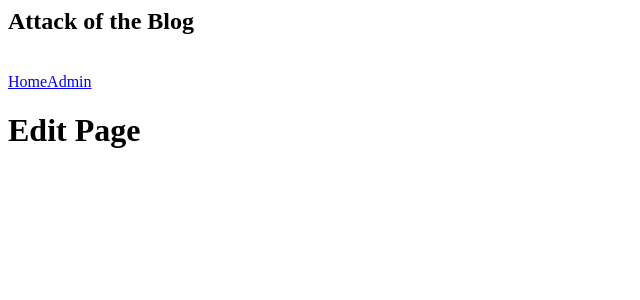
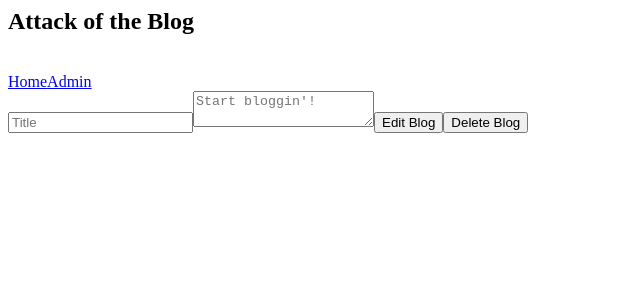
Before and after one commit to Harbison0906/Full-Stack-Blog, a React app: page /edit/1 in a window 1280 px wide. Shown: the top 300 px of the page, without its empty margins (0-640 px from the left). Built offline with nearby package versions, Linux system fonts and the light colour scheme; no server answers.

Commit message:
added blogPost component to show a single blog post

```diff
--- a/src/client/App.tsx
+++ b/src/client/App.tsx
@@ -3,6 +3,7 @@ import { BrowserRouter, Switch, Route, Link, Redirect } from 'react-router-dom';
 import Home from './components/Home';
 import Admin from './components/Admin';
 import Edit from './components/Edit';
+import BlogPost from './components/BlogPost';
 
 export default class App extends React.Component {
 
@@ -26,7 +27,8 @@ export default class App extends React.Component {
 						<Route exact path="/" component={Home} />
 						<Route exact path="/admin" component={Admin} />
 						<Route exact path="/edit/:id" component={Edit}/>
-						<Redirect from="*" to="/" />
+						<Route exact path="/blogpost/:id" component={BlogPost} />
+						<Redirect from="*" to="/"/>
 					</Switch>
 				</BrowserRouter>
 
--- /dev/null
+++ b/src/client/components/BlogPost.tsx
@@ -0,0 +1,44 @@
+import React, { Component } from 'react';
+import { RouteComponentProps } from 'react-router';
+import { IBlog } from '../utils/interfaces';
+
+
+export default class BlogPost extends Component<IBlogPostProps, IBlogPostState> {
+
+  constructor(props: IBlogPostProps) {
+    super(props);
+    this.state = {
+      title: '',
+      content: ''
+    };
+  }
+
+  componentDidMount() {
+    fetch(`/api/blogs/${this.props.match.params.id}`)
+      .then(res => res.json())
+      .then((blog: IBlog) => this.setState({ title: blog.title, content: blog.content }));
+  }
+
+  render() {
+    return (
+
+      <section className="row justify-content-center">
+        <div className="card shadow-sm">
+          <div className="card-body">
+            <h5 className="card-title">{this.state.title}</h5>
+            <h6 className="card-author">By Seth Harbison</h6>
+            {/* <p className="card-date">{blog._created}</p> */}
+            <p className="card-text">{this.state.content}</p>
+          </div>
+        </div>
+      </section>
+    );
+  }
+
+}
+
+interface IBlogPostProps extends RouteComponentProps<{ id: string }> { }
+interface IBlogPostState {
+  title: string,
+  content: string
+}
--- a/src/client/components/Edit.tsx
+++ b/src/client/components/Edit.tsx
@@ -1,22 +1,105 @@
 import React, { Component } from 'react';
 import { RouteComponentProps } from 'react-router';
+import { IBlog } from '../utils/interfaces';
 
 export default class Edit extends Component<IEditProps, IEditState> {
 
   constructor(props: IEditProps) {
     super(props);
-    this.state = {};
+    this.state = {
+      title: '',
+      content: ''
+    };
+  }
+
+  handleUserChange = (event: React.ChangeEvent<HTMLInputElement>) => {
+    this.setState({ title: event.target.value });
+  }
+
+  handleChange = (event: React.ChangeEvent<HTMLTextAreaElement>) => {
+    this.setState({ content: event.target.value });
+  }
+
+  componentDidMount() {
+    fetch(`/api/blogs/${this.props.match.params.id}`)
+      .then(res => res.json())
+      .then((blog: IBlog) => this.setState({ title: blog.title, content: blog.content }));
+  }
+
+  editBlog = (e: React.MouseEvent<HTMLButtonElement>) => {
+    e.preventDefault();
+    const data = { title: this.state.title, content: this.state.content }
+    fetch(`/api/blogs/${this.props.match.params.id}`, {
+      method: 'PUT',
+      headers: {
+        'Content-Type': 'application/json'
+      },
+      body: JSON.stringify(data)
+    })
+      .then(res => res.json())
+      .then(data => {
+        console.log(data);
+        this.props.history.push('/');
+      })
+  }
+
+  deleteBlog = (e: React.MouseEvent<HTMLButtonElement>) => {
+    e.preventDefault();
+    fetch(`/api/blogs/${this.props.match.params.id}`, {
+      method: 'delete'
+    })
+      .then(response => response.json())
+      .then(data => {
+        console.log(data);
+        this.props.history.push('/');
+      })
   }
 
   render() {
     return (
       <div>
-        <h1>Edit Page</h1>
+        <section className="newBlog">
+          <div className="container">
+            <section className="row justify-content-center">
+              <article className="col-md-7">
+                <div className="card shadow-sm">
+                  <div className="card-body">
+                    <form className="form-group">
+                      <input value={this.state.title} onChange={this.handleUserChange} id="title" type="text" className="form-control shadow-sm" placeholder="Title" aria-label="Title" aria-describedby="basic-addon1" />
+                      <textarea
+                        className="shadow-sm form-control mb-3"
+                        aria-label="With textarea"
+                        placeholder="Start bloggin'!"
+                        value={this.state.content}
+                        onChange={this.handleChange}
+                      />
+                      <button
+                        id="editBlog"
+                        className="btn"
+                        onClick={this.editBlog}  //updates Blog when clicked
+                      >Edit Blog</button>
+                      <button
+                        id="deleteBlog"
+                        className="btn"
+                        onClick={this.deleteBlog}  //deletes Blog when clicked
+                      >Delete Blog</button>
+                    </form>
+                  </div>
+                </div>
+              </article>
+            </section>
+          </div>
+        </section>
       </div>
+
+
     );
   }
 
 }
 
-interface IEditProps extends RouteComponentProps {}
-interface IEditState {}
+interface IEditProps extends RouteComponentProps<{ id: string }> { }
+interface IEditState {
+  title: string,
+  content: string
+}
--- a/src/client/components/Home.tsx
+++ b/src/client/components/Home.tsx
@@ -28,10 +28,10 @@ export default class Home extends Component<IHomeProps, IHomeState> {
                 <div key={blog.id} className="col-md-7">
                   <div className="card shadow-sm">
                     <div className="card-body">
-                      <h5 className="card-title">{blog.title}</h5>
+                      <Link to={`/blogpost/${blog.id}`} className="card-title"><h5>{blog.title}</h5></Link>
                       <h6 className="card-author">By Seth Harbison</h6>
                       <p className="card-date">{blog._created}</p>
-                      <p className="card-text">{blog.content}</p>
+                      <p className="card-text">{blog.content.substring(0, 75)} ...</p>
                       <Link className="link" to={`/edit/${blog.id}`} >
                         <button
                           id="editButton"
@@ -52,7 +52,7 @@ export default class Home extends Component<IHomeProps, IHomeState> {
 
 }
 
-export interface IHomeProps extends RouteComponentProps <{ id: string }>{ }
+export interface IHomeProps extends RouteComponentProps<{ id: string }> { }
 
 export interface IHomeState {
   blogs: IBlog[]
--- a/src/server/db/queries/blogs.ts
+++ b/src/server/db/queries/blogs.ts
@@ -3,7 +3,7 @@ import { Query } from '../';
 const all = () => Query('SELECT * FROM Blogs');
 const one = (id: number) => Query('SELECT * FROM Blogs WHERE id = ?', [id]);
 const insert = (title: string, content: string) => Query('INSERT INTO Blogs (title, content) Values(?, ?)', [title, content]);
-const update = (id: number, title: string, content: string) => Query('UPDATE Blogs SET title: ?, content: ?  WHERE id = ?', [title, content, id])
+const update = (id: number, title: string, content: string) => Query('UPDATE Blogs SET title = ?, content = ?  WHERE id = ?', [title, content, id])
 const destroy = (id: number) => Query('DELETE FROM Blogs WHERE id = ?', [id]);
 
 
```
